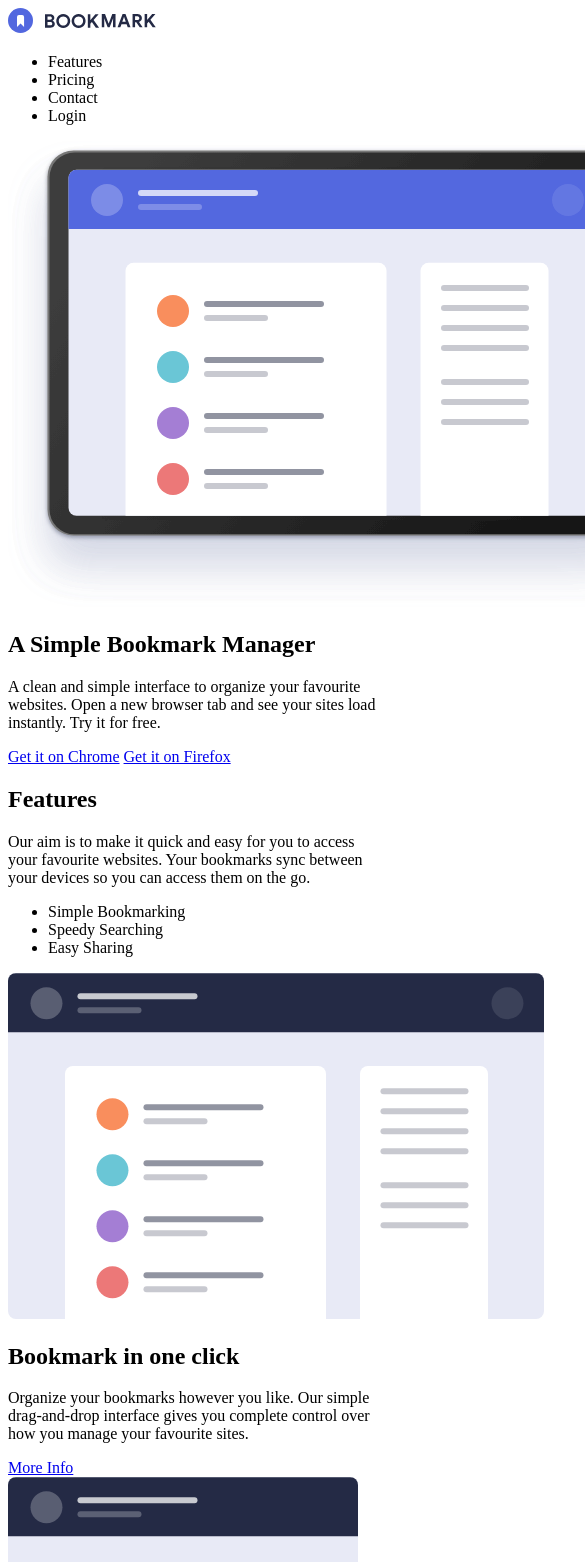
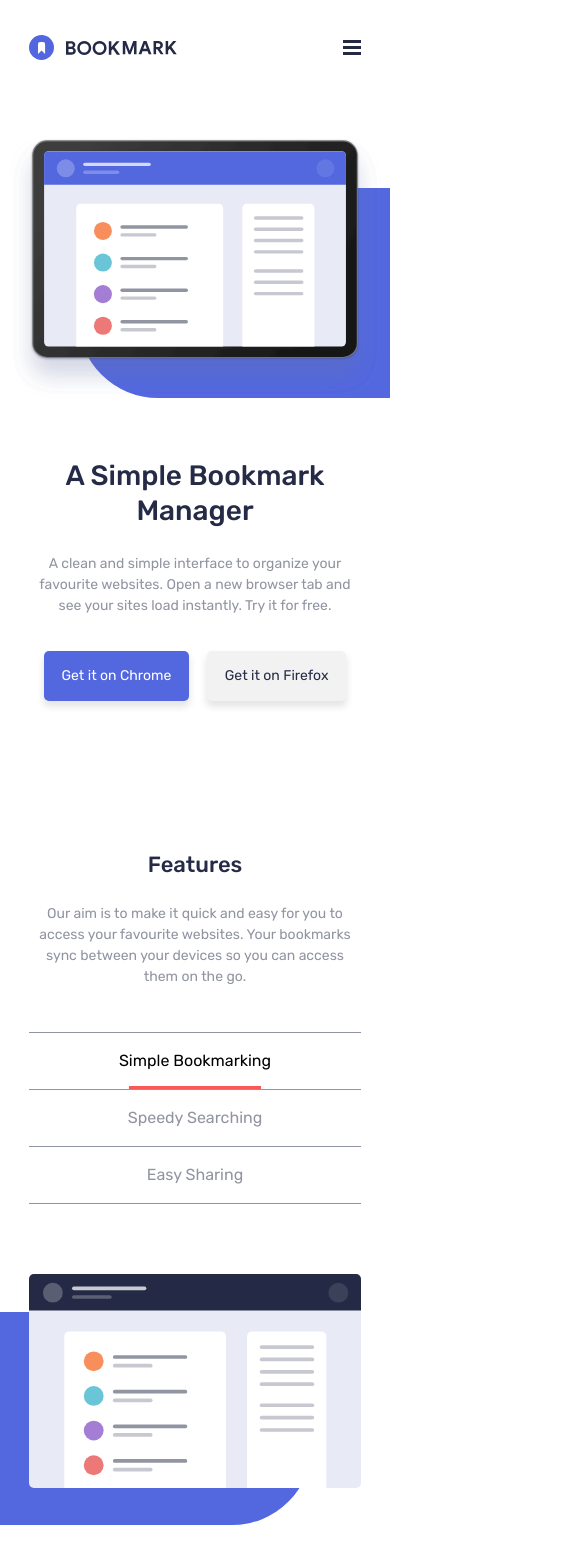
Before and after one commit to declanslevin/bookmark-landing-page-master, a plain HTML site: page index.html in a window 390 px wide. Shown: the top 1562 px of the page, 585 px wide, since content can reach past the window. Drawn offline with Linux system fonts and the light colour scheme.

Commit message:
wip - mobile sass styling

```diff
--- a/index.html
+++ b/index.html
@@ -3,8 +3,9 @@
 <head>
   <meta charset="UTF-8">
   <meta name="viewport" content="width=device-width, initial-scale=1.0"> <!-- displays site properly based on user's device -->
-
+  <link href="https://fonts.googleapis.com/css?family=Rubik:400,500&display=swap" rel="stylesheet">
   <link rel="icon" type="image/png" sizes="32x32" href="./images/favicon-32x32.png">
+  <link rel="stylesheet" href="./scss/styles.css">
 
   <title>Frontend Mentor | Bookmark landing page</title>
 </head>
@@ -13,6 +14,7 @@
   <header class="header">
     <div class="container">
       <img src="./images/logo-bookmark.svg" alt="Bookmark logo" class="header__logo">
+      <img src="./images/icon-hamburger.svg" alt="">
       <nav class="header--nav">
         <ul class="header--nav--list">
           <li class="header--nav--list__item">Features</li>
@@ -25,7 +27,10 @@
   </header>
 
   <section class="intro">
-    <img src="./images/illustration-hero.svg" alt="Bookmark illustration" class="intro__img">
+    <div class="intro--hero">
+      <img src="./images/illustration-hero.svg" alt="Bookmark illustration" class="intro--hero__img">
+      <div class="intro--hero__bg"></div>
+    </div>
     <div class="container">
       <div class="intro--content">
         <h1 class="intro--content__header">A Simple Bookmark Manager</h1>
@@ -34,8 +39,8 @@
           browser tab and see your sites load instantly. Try it for free.
         </p>
         <div class="intro--content--ctas">
-          <a href="#" class="intro--content--ctas__link">Get it on Chrome</a>
-          <a href="#" class="intro--content--ctas__link">Get it on Firefox</a>
+          <a href="#" class="intro--content--ctas__link cta cta-blue">Get it on Chrome</a>
+          <a href="#" class="intro--content--ctas__link cta cta-grey">Get it on Firefox</a>
         </div>
       </div>
     </div>
@@ -49,14 +54,17 @@
         Your bookmarks sync between your devices so you can access them on the go.
       </p>
       <ul class="features--list">
-        <li class="features--list__item">Simple Bookmarking</li>
+        <li class="features--list__item active">Simple Bookmarking</li>
         <li class="features--list__item">Speedy Searching</li>
         <li class="features--list__item">Easy Sharing</li>
       </ul>
     </div>
 
-    <div class="features--content" data-tab="1">
-      <img src="./images/illustration-features-tab-1.svg" alt="Bookmark illustration" class="features--content__image">
+    <div class="features--content tab-1 active" data-tab="1">
+      <div class="features--content--image">
+        <img src="./images/illustration-features-tab-1.svg" alt="Bookmark illustration" class="features--content--image__img">
+        <div class="features--content--image__bg"></div>
+      </div>
       <div class="container">
         <div class="features--content--div">
           <h2 class="features--content--div__header">Bookmark in one click</h2>
@@ -64,12 +72,15 @@
             Organize your bookmarks however you like. Our simple drag-and-drop interface
             gives you complete control over how you manage your favourite sites.
           </p>
-          <a href="#" class="features--content--div__cta">More Info</a>
+          <a href="#" class="features--content--div__cta cta cta-blue">More Info</a>
         </div>
       </div>
     </div>
-    <div class="features--content" data-tab="2">
-      <img src="./images/illustration-features-tab-2.svg" alt="Search illustration" class="features--content__image">
+    <div class="features--content tab-2" data-tab="2">
+      <div class="features--content--image">
+        <img src="./images/illustration-features-tab-2.svg" alt="Search illustration" class="features--content--image__img">
+        <div class="features--content--image__bg"></div>
+      </div>
       <div class="container">
         <div class="features--content--div">
           <h2 class="features--content--div__header">Intelligent search</h2>
@@ -77,12 +88,15 @@
             Our powerful search feature will help you find saved sites in no time at all.
             No need to trawl through all of your bookmarks.
           </p>
-          <a href="#" class="features--content--div__cta">More Info</a>
+          <a href="#" class="features--content--div__cta cta cta-blue">More Info</a>
         </div>
       </div>
     </div>
-    <div class="features--content" data-tab="3">
-      <img src="./images/illustration-features-tab-3.svg" alt="Sharing illustration" class="features--content__image">
+    <div class="features--content tab-3" data-tab="3">
+      <div class="features--content--image">
+        <img src="./images/illustration-features-tab-3.svg" alt="Sharing illustration" class="features--content--image__img">
+        <div class="features--content--image__bg"></div>
+      </div>
       <div class="container">
         <div class="features--content--div">
           <h2 class="features--content--div__header">Share your bookmarks</h2>
@@ -90,7 +104,7 @@
             Easily share your bookmarks and collections with others. Create a shareable
             link that you can send at the click of a button.
           </p>
-          <a href="#" class="features--content--div__cta">More Info</a>
+          <a href="#" class="features--content--div__cta cta cta-blue">More Info</a>
         </div>
       </div>
     </div>
@@ -106,32 +120,35 @@
       <div class="extension--tabs">
         <div class="extension--tabs--tab">
           <div class="extension--tabs--tab--top">
-            <img src="" alt="" class="extension--tabs--tab--top__icon">
+            <img src="./images/logo-chrome.svg" alt="" class="extension--tabs--tab--top__icon">
             <h3 class="extension--tabs--tab--top__header">Add to Chrome</h3>
             <p class="extension--tabs--tab--top__version">Minimum version 62</p>
           </div>
           <div class="extension--tabs--tab--bottom">
-            <a href="#" class="extension--tabs--tab--bottom__cta">Add & Install Extension</a>
+            <img src="./images/bg-dots.svg" alt="" class="extension--tabs--tab--bottom__dots">
+            <a href="#" class="extension--tabs--tab--bottom__cta cta cta-blue">Add & Install Extension</a>
           </div>
         </div>
         <div class="extension--tabs--tab">
           <div class="extension--tabs--tab--top">
-            <img src="" alt="" class="extension--tabs--tab--top__icon">
+            <img src="./images/logo-firefox.svg" alt="" class="extension--tabs--tab--top__icon">
             <h3 class="extension--tabs--tab--top__header">Add to Firefox</h3>
             <p class="extension--tabs--tab--top__version">Minimum version 55</p>
           </div>
           <div class="extension--tabs--tab--bottom">
-            <a href="#" class="extension--tabs--tab--bottom__cta">Add & Install Extension</a>
+            <img src="./images/bg-dots.svg" alt="" class="extension--tabs--tab--bottom__dots">
+            <a href="#" class="extension--tabs--tab--bottom__cta cta cta-blue">Add & Install Extension</a>
           </div>
         </div>
         <div class="extension--tabs--tab">
           <div class="extension--tabs--tab--top">
-            <img src="" alt="" class="extension--tabs--tab--top__icon">
+            <img src="./images/logo-opera.svg" alt="" class="extension--tabs--tab--top__icon">
             <h3 class="extension--tabs--tab--top__header">Add to Opera</h3>
             <p class="extension--tabs--tab--top__version">Minimum version 46</p>
           </div>
           <div class="extension--tabs--tab--bottom">
-            <a href="#" class="extension--tabs--tab--bottom__cta">Add & Install Extension</a>
+            <img src="./images/bg-dots.svg" alt="" class="extension--tabs--tab--bottom__dots">
+            <a href="#" class="extension--tabs--tab--bottom__cta cta cta-blue">Add & Install Extension</a>
           </div>
         </div>
       </div>
@@ -199,7 +216,7 @@
           </div>
         </li>
       </ul>
-      <a href="#" class="faq__cta">More Info</a>
+      <a href="#" class="faq__cta cta cta-blue">More Info</a>
     </div>
   </section>
 
--- a/scss/base/_elements.scss
+++ b/scss/base/_elements.scss
@@ -1,3 +1,7 @@
 *, *:before, *:after {
     box-sizing: border-box;
 }
+
+a {
+    text-decoration: none;
+}
--- a/scss/base/_layout.scss
+++ b/scss/base/_layout.scss
@@ -1,4 +1,4 @@
 .container {
-    width: 80%;
+    width: 85%;
     margin: 0 auto;
 }
--- a/scss/base/_typography.scss
+++ b/scss/base/_typography.scss
@@ -0,0 +1,40 @@
+html {
+    font-size: 10px;
+    font-family: $font-family;
+    text-align: center;
+}
+
+h1,
+h2,
+h3 {
+    font-weight: 500;
+    line-height: 1.25;
+    letter-spacing: 1.2;
+    color: $dark-blue;
+}
+
+h1 {
+    font-size: 2.8rem;
+}
+
+h2 {
+    font-size: 2.2rem;
+}
+
+h3 {
+    font-size: 1.8rem;
+}
+
+p {
+    font-size: 1.4rem;
+    line-height: 1.5;
+    color: $grey-blue;
+}
+
+a {
+    font-size: 1.4rem;
+}
+
+li {
+    font-size: 1.6rem;
+}
--- a/scss/components/_cta.scss
+++ b/scss/components/_cta.scss
@@ -0,0 +1,16 @@
+.cta {
+    padding: 1.8rem;
+    border-radius: 5px;
+    display: inline-block;
+    box-shadow: 0 5px 7px 1px hsl(0, 0, 90%);
+
+    &-blue {
+        background-color: $soft-blue;
+        color: white;
+    }
+
+    &-grey {
+        background-color: hsl(0, 0, 95%);
+        color: $dark-blue;
+    }
+}
--- a/scss/components/_header.scss
+++ b/scss/components/_header.scss
@@ -0,0 +1,16 @@
+.header {
+    padding: 35px 0 75px;
+
+    .container {
+        display: flex;
+        justify-content: space-between;
+        align-items: center;
+    }
+
+    &--nav {
+        display: none;
+        // &--list {
+        //     display: none;
+        // }
+    }
+}
--- a/scss/config/_variables.scss
+++ b/scss/config/_variables.scss
@@ -1 +1,8 @@
 // ${variable-name}: {value};
+
+$soft-blue:     hsl(231, 69%, 60%);
+$soft-red:      hsl(0, 94%, 66%);
+$grey-blue:     hsl(229, 8%, 60%);
+$dark-blue:     hsl(229, 31%, 21%);
+
+$font-family: "Rubik", sans-serif;
--- a/scss/pages/_home.scss
+++ b/scss/pages/_home.scss
@@ -0,0 +1,169 @@
+.intro {
+    &--hero {
+        position: relative;
+        width: 100%;
+        display: flex;
+        justify-content: center;
+
+        &__bg {
+            background-color: $soft-blue;
+            height: 80%;
+            position: absolute;
+            right: 0;
+            bottom: 0;
+            left: 20%;
+            z-index: -1;
+            border-radius: 0 0 0 80px;
+        }
+
+        &__img {
+            width: 95%;
+        }
+    }
+
+    &--content {
+        padding-top: 6rem;
+        padding-bottom: 15rem;
+
+        &__header {
+            padding-bottom: 2.5rem;
+        }
+
+        &__text {
+            padding-bottom: 3.5rem;
+        }
+
+        &--ctas {
+            &__link:first-child {
+                margin-right: 15px;
+            }
+        }
+    }
+
+}
+
+.features {
+    &__header {
+        padding-bottom: 2.5rem;
+    }
+
+    &__text {
+        padding-bottom: 4.5rem;
+    }
+
+    &--list {
+        padding-bottom: 7rem;
+
+        &__item {
+            &:first-child {
+                border-top: 1px solid $grey-blue;
+            }
+
+            border-bottom: 1px solid $grey-blue;
+            padding: 2rem 0;
+            color: $grey-blue;
+            position: relative;
+
+            &.active {
+                color: black;
+
+                &::before {
+                    content: "";
+                    position: absolute;
+                    background-color: $soft-red;
+                    bottom: 0;
+                    left: 30%;
+                    height: 3px;
+                    width: 40%;
+                }
+
+            }
+        }
+    }
+
+    &--content {
+
+        &--image {
+            width: 100%;
+            position: relative;
+
+            &__img {
+                width: 85%;
+                padding-bottom: 35px;
+            }
+
+            &__bg {
+                background-color: $soft-blue;
+                width: 80%;
+                height: 85%;
+                position: absolute;
+                bottom: 0;
+                left: 0;
+                z-index: -1;
+                border-radius: 0 0 80px 0;
+            }
+        }
+
+        &--div {
+            &__header {
+                padding-top: 5rem;
+                padding-bottom: 2.5rem;
+            }
+
+            &__text {
+                padding-bottom: 16rem;
+            }
+
+            &__cta {
+                display: none;
+            }
+        }
+    }
+    .tab-2,
+    .tab-3 {
+        display: none;
+    }
+}
+
+.extension {
+    &__header {
+        padding-bottom: 2.5rem;
+    }
+
+    &__text {
+        padding-bottom: 4.5rem;
+    }
+
+    &--tabs {
+        display: flex;
+        flex-direction: column;
+        align-items: center;
+
+        &--tab {
+            // border: 1px solid red;
+            border-radius: 10px;
+            box-shadow: 0 5px 10px 3px hsla(0, 0, 90%, 50%);
+            margin-bottom: 4rem;
+            width: 28.1rem;
+
+            &--top {
+                padding: 4.5rem 0 4rem;
+
+                &__icon {
+                    padding-bottom: 3.5rem;
+                }
+
+                &__header {
+                    padding-bottom: 2rem;
+                }
+            }
+
+            &--bottom {
+                &__cta {
+                    margin: 2.5rem 0;
+                }
+
+            }
+        }
+    }
+}
```
Also changed, not shown: css/styles.css (added), scss/styles.css (added), 2 other files.
